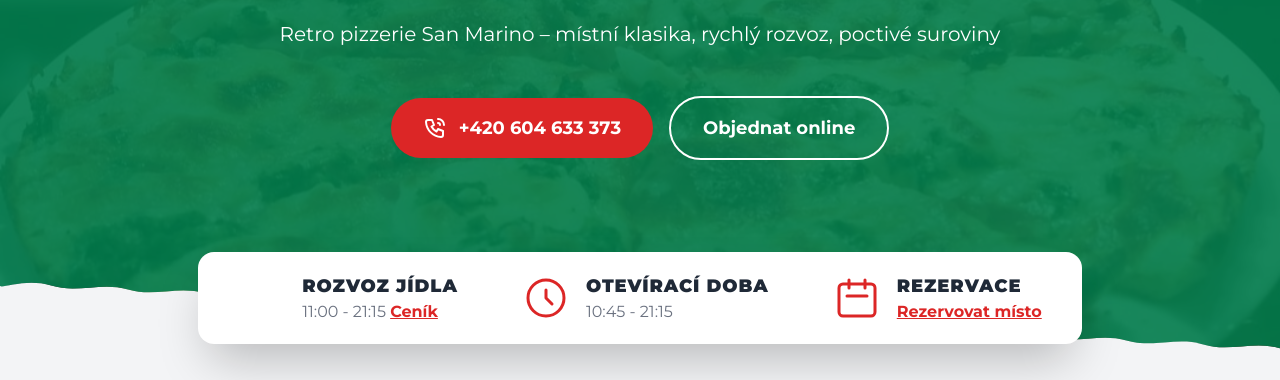
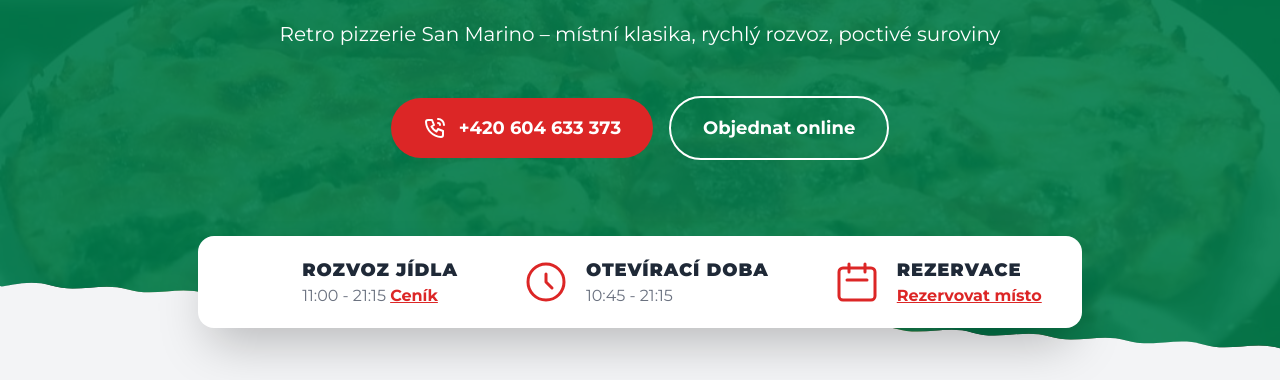
Before and after one commit to Lenkalaznovska/Pizzeria_Responsive_web, a plain HTML site: page index.html in a window 1280 px wide. Shown: the part 420-800 px from the top of the page. Drawn offline with nearby package versions, Linux system fonts and the light colour scheme.

Commit message:
Update index.html

```diff
--- a/index.html
+++ b/index.html
@@ -91,7 +91,7 @@
             </main>
         </div>
 
-        <section class="relative z-10 -mt-28 w-full flex justify-center">
+        <section class="relative z-10 -mt-32 w-full flex justify-center">
             <div class="bg-white text-gray-800 rounded-2xl shadow-2xl px-10 py-5 flex items-start justify-center gap-x-16 max-w-6xl">
                 <div class="flex items-center gap-x-4">
                     <svg xmlns="http://www.w3.org/2000/svg" class="h-12 w-12 text-red-600" fill="none" viewBox="0 0 24 24" stroke-width="1.5"><path stroke-linecap="round" stroke-linejoin="round" d="M9 5H7a2 2 0 00-2 2v12a2 2 0 002 2h10a2 2 0 002-2V7a2 2 0 00-2-2h-2M9 5a2 2 0 002 2h2a2 2 0 002-2M9 5a2 2 0 012-2h2a2 2 0 012 2m-3 7h3m-3 4h3m-6-4h.01M9 16h.01" /></svg>
```
